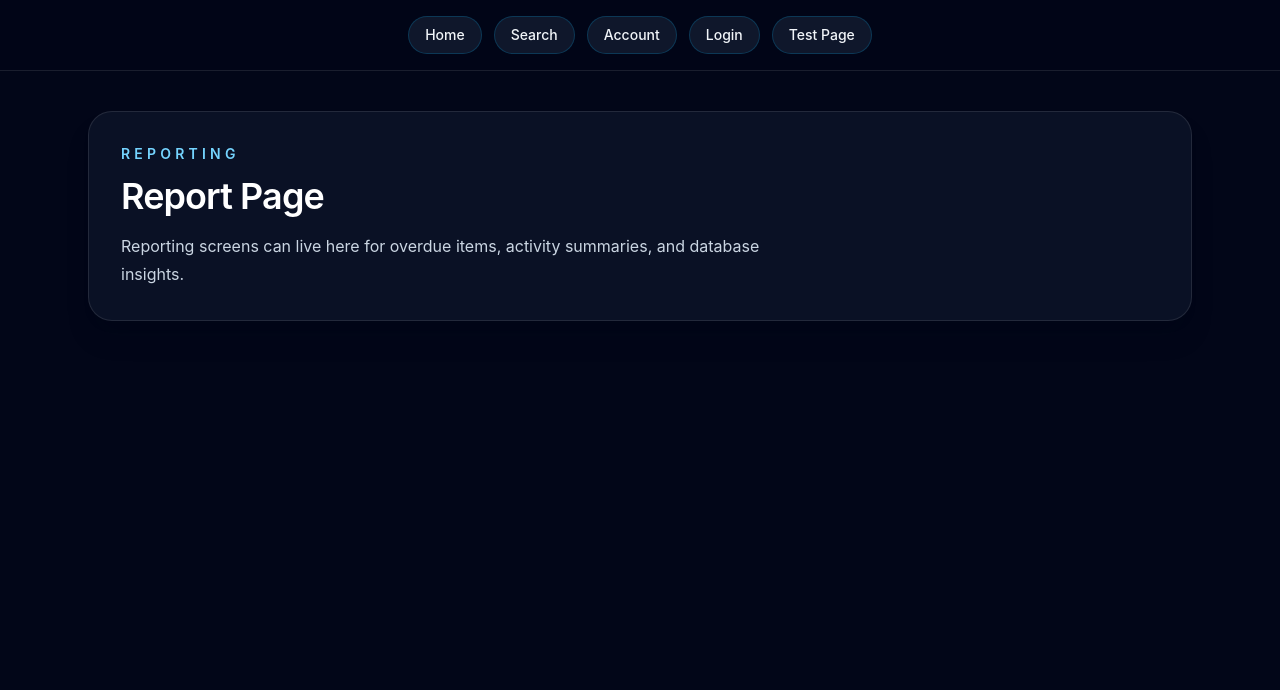
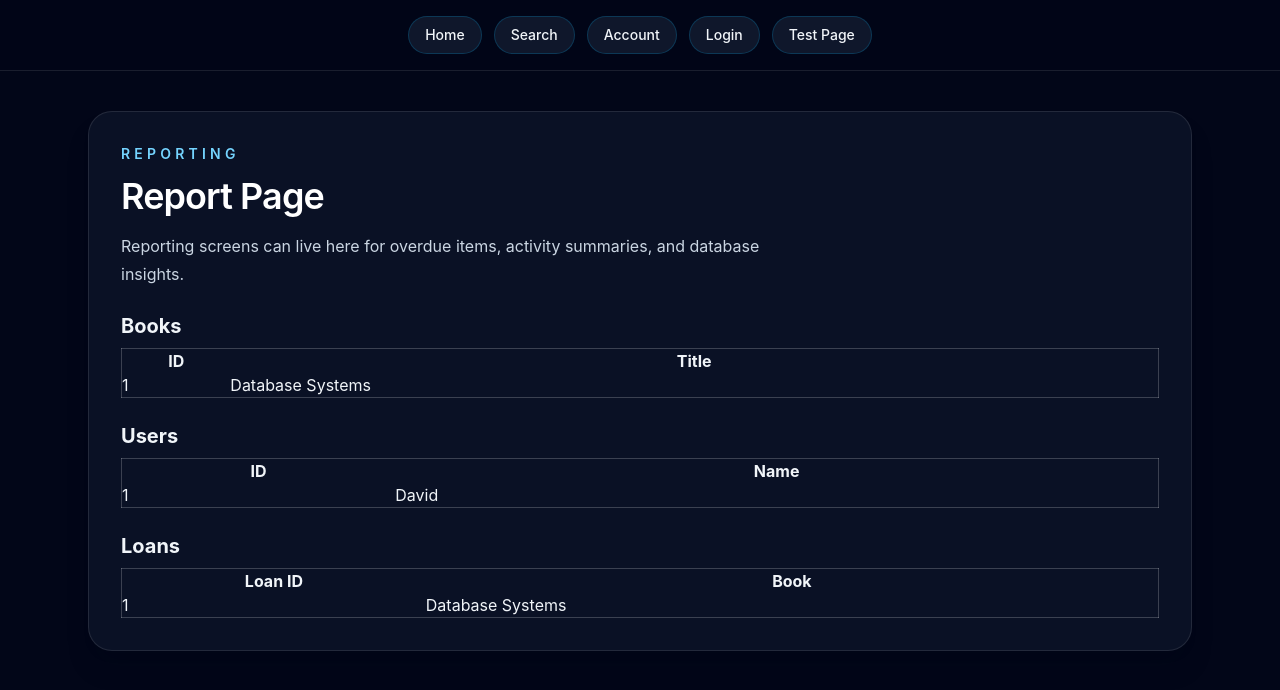
Before and after one commit to devpatel26/Library-Database, a React (Vite) app in the folder react/: page /report in a window 1280 px wide. Shown: the top 690 px of the page. Built offline with nearby package versions, Linux system fonts and the light colour scheme.

Commit message:
Update Report.jsx

```diff
--- a/react/src/pages/Report.jsx
+++ b/react/src/pages/Report.jsx
@@ -11,6 +11,43 @@ export default function Report() {
         Reporting screens can live here for overdue items, activity summaries,
         and database insights.
       </p>
+      <div className="mt-6">
+  <h2 className="text-xl font-bold mb-2">Books</h2>
+  <table className="w-full border border-white/20">
+    <tr>
+      <th>ID</th>
+      <th>Title</th>
+    </tr>
+    <tr>
+      <td>1</td>
+      <td>Database Systems</td>
+    </tr>
+  </table>
+
+  <h2 className="text-xl font-bold mt-6 mb-2">Users</h2>
+  <table className="w-full border border-white/20">
+    <tr>
+      <th>ID</th>
+      <th>Name</th>
+    </tr>
+    <tr>
+      <td>1</td>
+      <td>David</td>
+    </tr>
+  </table>
+
+  <h2 className="text-xl font-bold mt-6 mb-2">Loans</h2>
+  <table className="w-full border border-white/20">
+    <tr>
+      <th>Loan ID</th>
+      <th>Book</th>
+    </tr>
+    <tr>
+      <td>1</td>
+      <td>Database Systems</td>
+    </tr>
+  </table>
+</div>
     </section>
   );
 }
```
